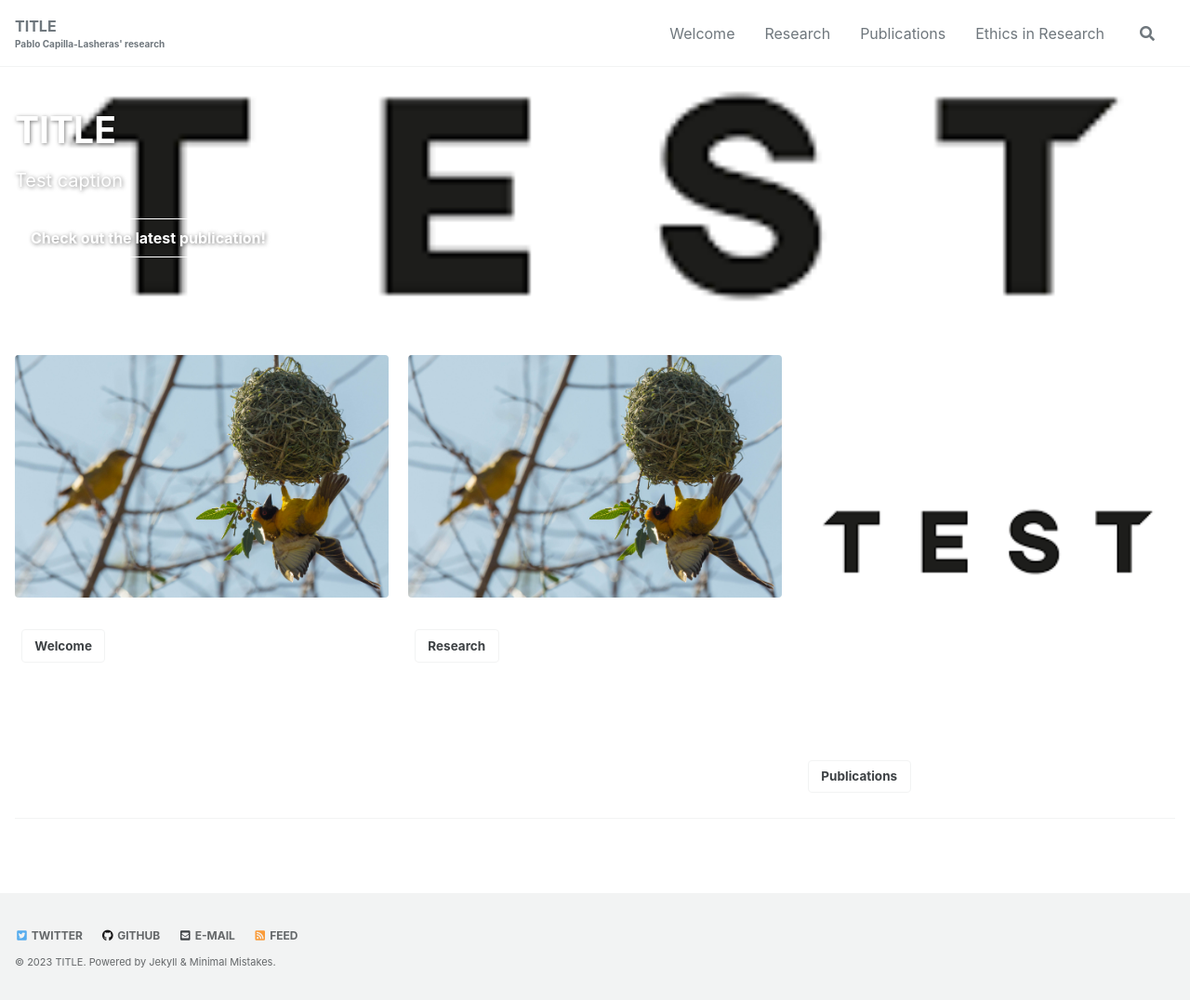
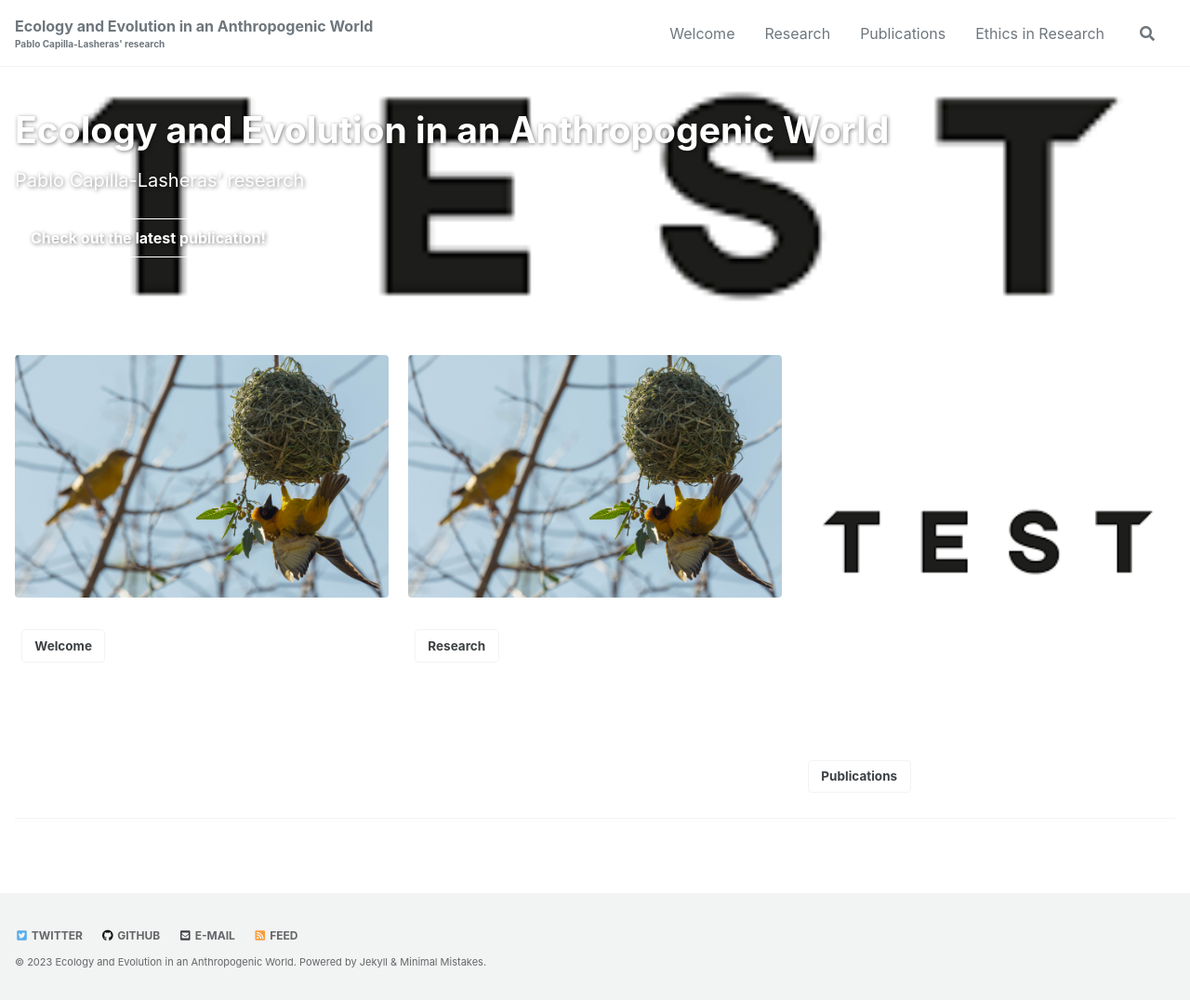
Before and after one commit to PabloCapilla/PabloCapilla.github.io, a Jekyll site: the page built from _pages/home.md, in a window 1280 px wide. Shown: the whole page at 93% size. Built offline with Jekyll 4.4.1, drawn with Linux system fonts in a browser that asks for light colours; cached includes are drawn as plain includes; a script that is not in the unit is left out; comment, search, counter and statistics services are not loaded.

Commit message:
TEST Title

```diff
--- a/_config.yml
+++ b/_config.yml
@@ -14,7 +14,7 @@
 # You can create any custom variable you would like, and they will be accessible
 # in the templates via {{ site.myvariable }}.
 locale: en-GB
-title: "TITLE"
+title: "Ecology and Evolution in an Anthropogenic World"
 subtitle: "Pablo Capilla-Lasheras' research"
 email: pacapilla@gmail.com
 description:
--- a/_layouts/publications.html
+++ b/_layouts/publications.html
@@ -2,7 +2,7 @@
 layout: default
 ---
 
-{% capture splash_image %}/assets/images/test2.png{% endcapture %}
+{% capture splash_image %}/assets/images/front_publications.jpg{% endcapture %}
 <div class="splash-image">
   <img src="{{ splash_image }}" alt="Splash Image">
 </div>
--- a/_pages/home.md
+++ b/_pages/home.md
@@ -7,8 +7,8 @@ header:
   overlay_image: /assets/images/test2.png
   actions:
     - label: "Check out the latest publication!"
-      url:
-excerpt: Test caption
+      url: /publications/
+excerpt: "Pablo Capilla-Lasheras' research"
 author_profile: false
 feature_row:
   - image_path: /assets/images/test.png
```
Also changed, not shown: 1 other file.
